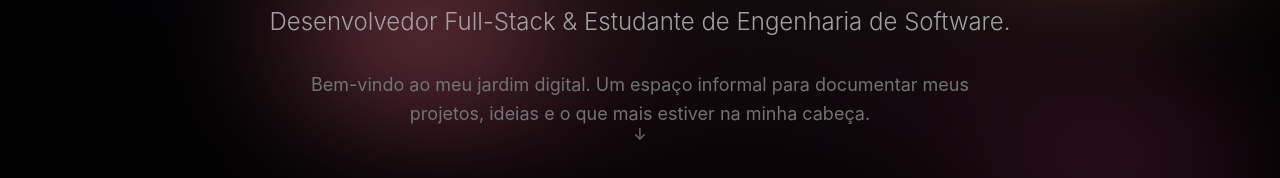
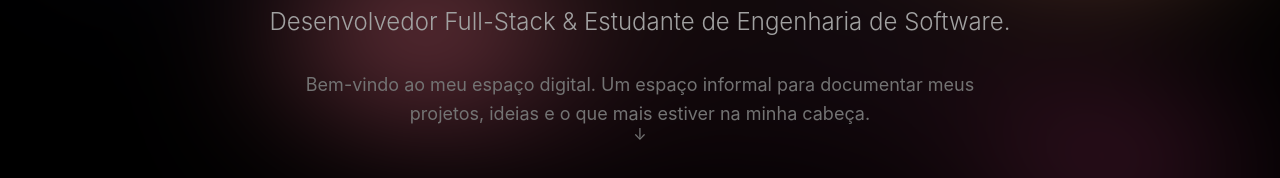
Before and after one commit to danilotavares-dev/danilotavares-dev.github.io, a React (Vite) app: page / in a window 1280 px wide. Shown: the part 609-787 px from the top of the page. Built offline with nearby package versions, Linux system fonts and the light colour scheme.

Commit message:
chore: altera 'jardim digital' para 'espaço digital' tanto na apresentação quanto no rodapé

```diff
--- a/src/sections/Footer.tsx
+++ b/src/sections/Footer.tsx
@@ -18,7 +18,7 @@ export const Footer = () => {
             Obrigado pela atenção.
           </h3>
           <p className="text-neutral-400 text-sm max-w-md mx-auto leading-relaxed">
-            Este jardim digital está sempre em cultivo. Sinta-se à vontade para
+            Este espaço digital está sempre em evolução. Sinta-se à vontade para
             se conectar para trocarmos ideias sobre código, tecnologia, ou
             apenas para dar um "oi".
           </p>
--- a/src/sections/Hero.tsx
+++ b/src/sections/Hero.tsx
@@ -19,7 +19,7 @@ export const Hero = () => {
           Desenvolvedor Full-Stack & Estudante de Engenharia de Software.
         </h2>
         <p className="text-lg text-neutral-500 max-w-2xl mx-auto leading-relaxed">
-          Bem-vindo ao meu jardim digital. Um espaço informal para documentar
+          Bem-vindo ao meu espaço digital. Um espaço informal para documentar
           meus projetos, ideias e o que mais estiver na minha cabeça.
         </p>
       </motion.div>
```
